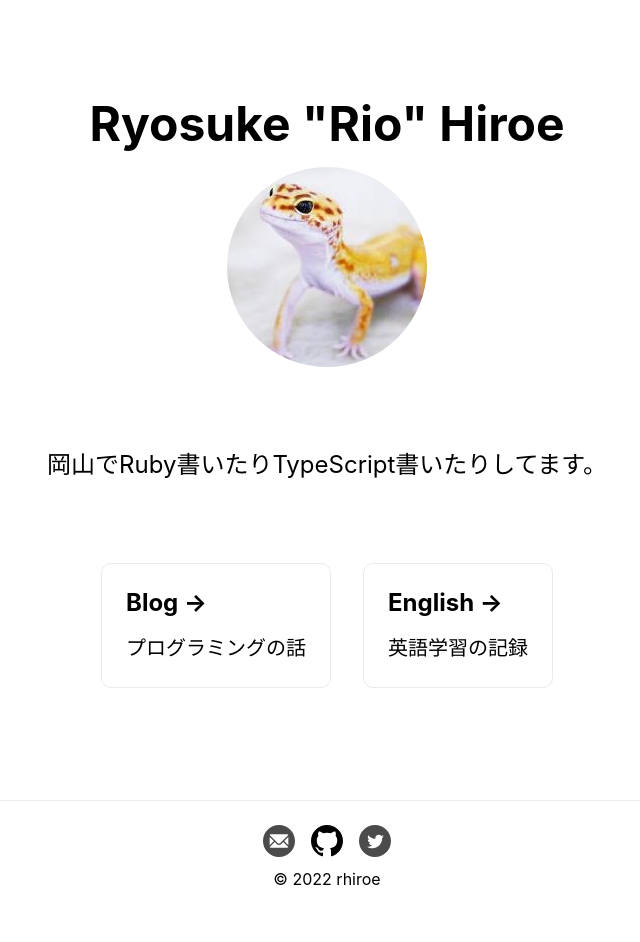
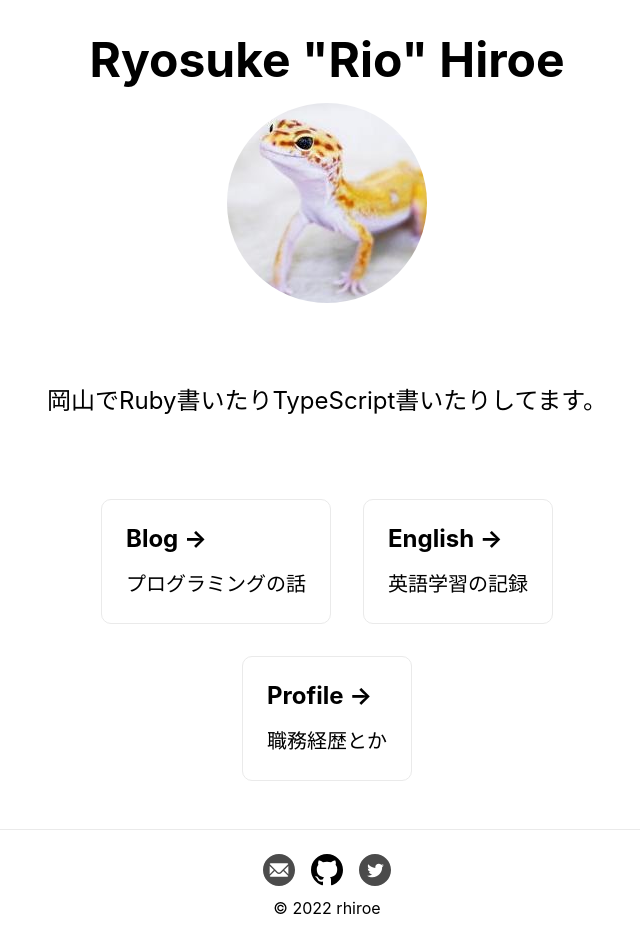
Before and after one commit to rhiroe/rhiroe.github.io, a Next.js app: page / in a window 1280 px wide. Shown: the whole page, without its empty margins (313-953 px from the left). Before the commit the page ends 913 px from the top, so only its background shows below. Built offline with nearby package versions, Linux system fonts and the light colour scheme.

Commit message:
職務経歴へのリンクを追加

```diff
--- a/src/pages/index.tsx
+++ b/src/pages/index.tsx
@@ -36,14 +36,15 @@ const Home: NextPage = () => {
               <p>英語学習の記録</p>
             </a>
           </Link>
-
-          {/*<a*/}
-          {/*  href="https://github.com/vercel/next.js/tree/canary/examples"*/}
-          {/*  className={styles.card}*/}
-          {/*>*/}
-          {/*  <h2>Examples &rarr;</h2>*/}
-          {/*  <p>Discover and deploy boilerplate example Next.js projects.</p>*/}
-          {/*</a>*/}
+        </div>
+        <div className={styles.grid}>
+          <a
+            href="https://gist.github.com/rhiroe/62a5f0dbd9c44bbf539f6effc4ef5514"
+            className={styles.card}
+          >
+            <h2>Profile &rarr;</h2>
+            <p>職務経歴とか</p>
+          </a>
 
           {/*<a*/}
           {/*  href="https://vercel.com/new?utm_source=create-next-app&utm_medium=default-template&utm_campaign=create-next-app"*/}
```
